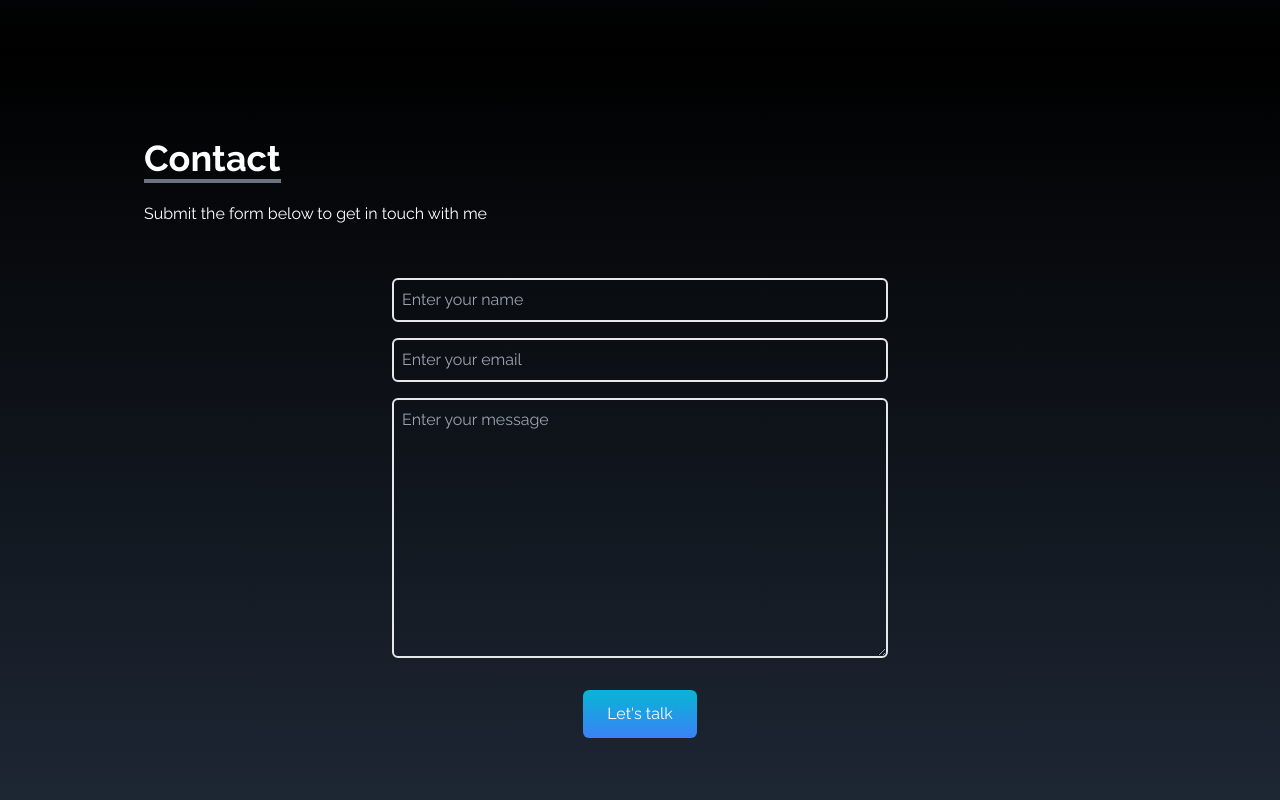
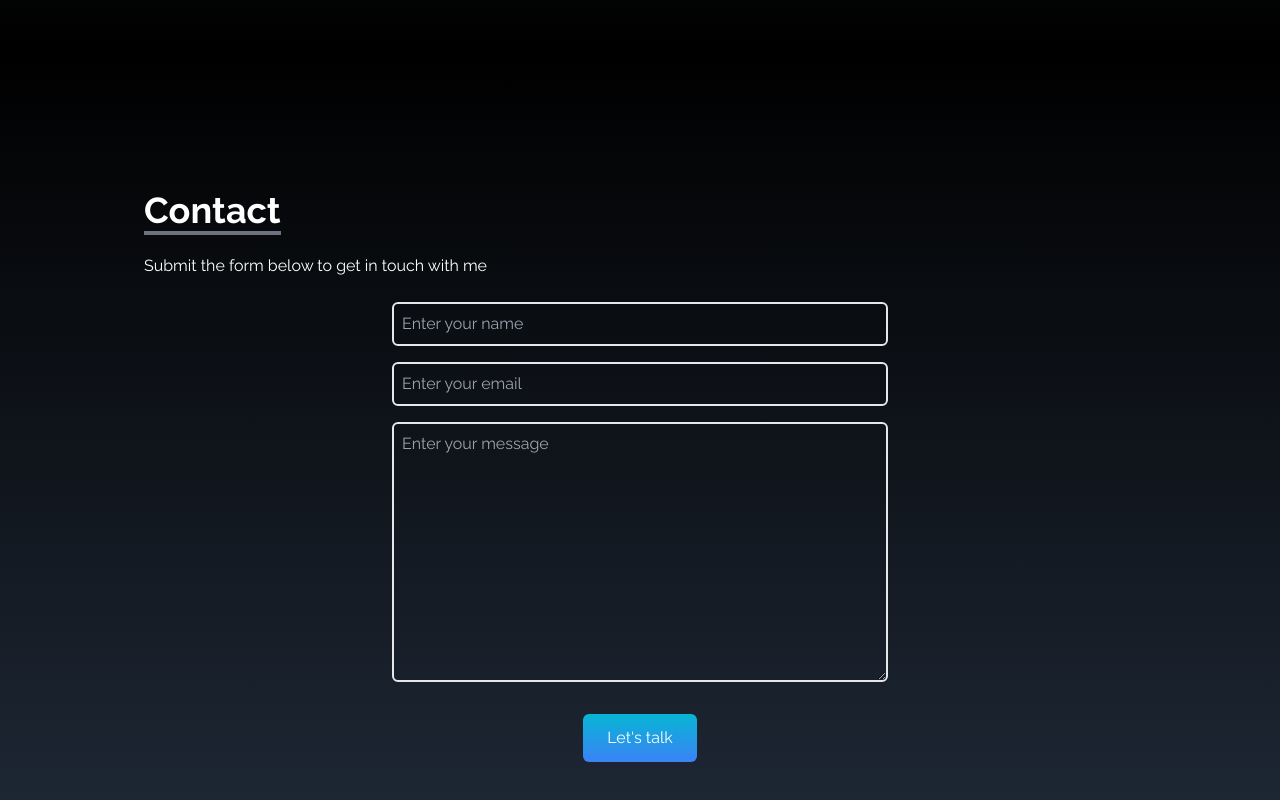
Before and after one commit to relishgupta/Portfolio, a React (Create React App) app: page / in a window 1280 px wide. Shown: the part 3146-3946 px from the top of the page. Built offline with nearby package versions, Linux system fonts and the light colour scheme.

Commit message:
updated contact section

```diff
--- a/src/components/contact.jsx
+++ b/src/components/contact.jsx
@@ -41,7 +41,7 @@ const Contact = () => {
       className="w-full h-screen bg-gradient-to-b from-black to-gray-800 p-4 text-white"
     >
       <div className="flex flex-col p-4 pt-4 mob:pt-1 justify-center max-w-screen-lg mx-auto h-full">
-        <div className="pb-7 mob:pt-[330px]">
+        <div className="pb-[-4.25rem] mob:pt-[330px]">
           <p className="text-4xl font-bold inline border-b-4 border-gray-500">
             Contact
           </p>
@@ -49,7 +49,7 @@ const Contact = () => {
           <p className="py-6 sm:hidden">Connect with me</p>
         </div>
 
-        <div className="hidden sm:flex justify-center items-center">
+        <div className="hidden sm:flex justify-center items-center mb-[-76px]">
           <form
             action="https://getform.io/f/cc72a437-e99e-4735-adb2-74f9a4ba4aaf"
             method="POST"
```
